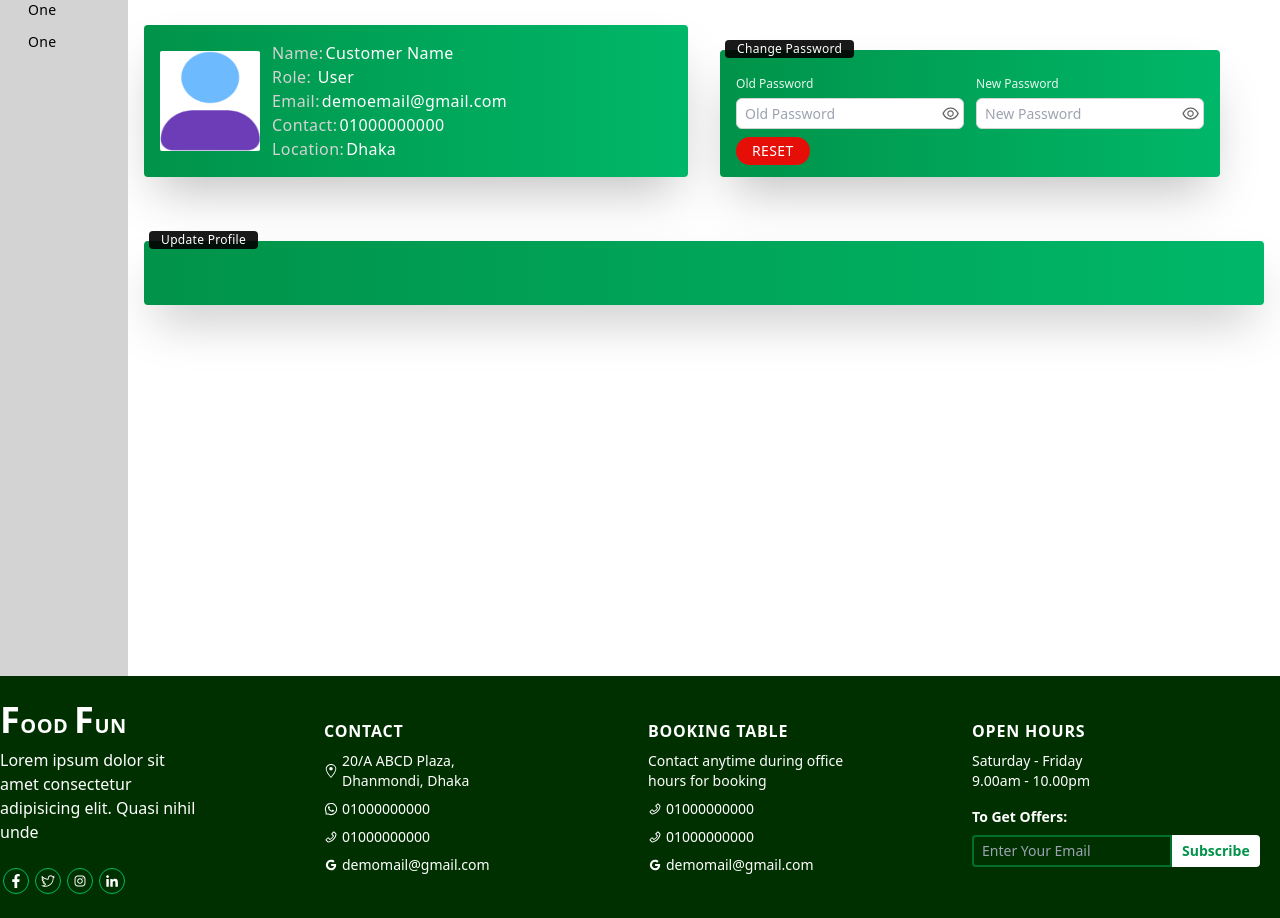
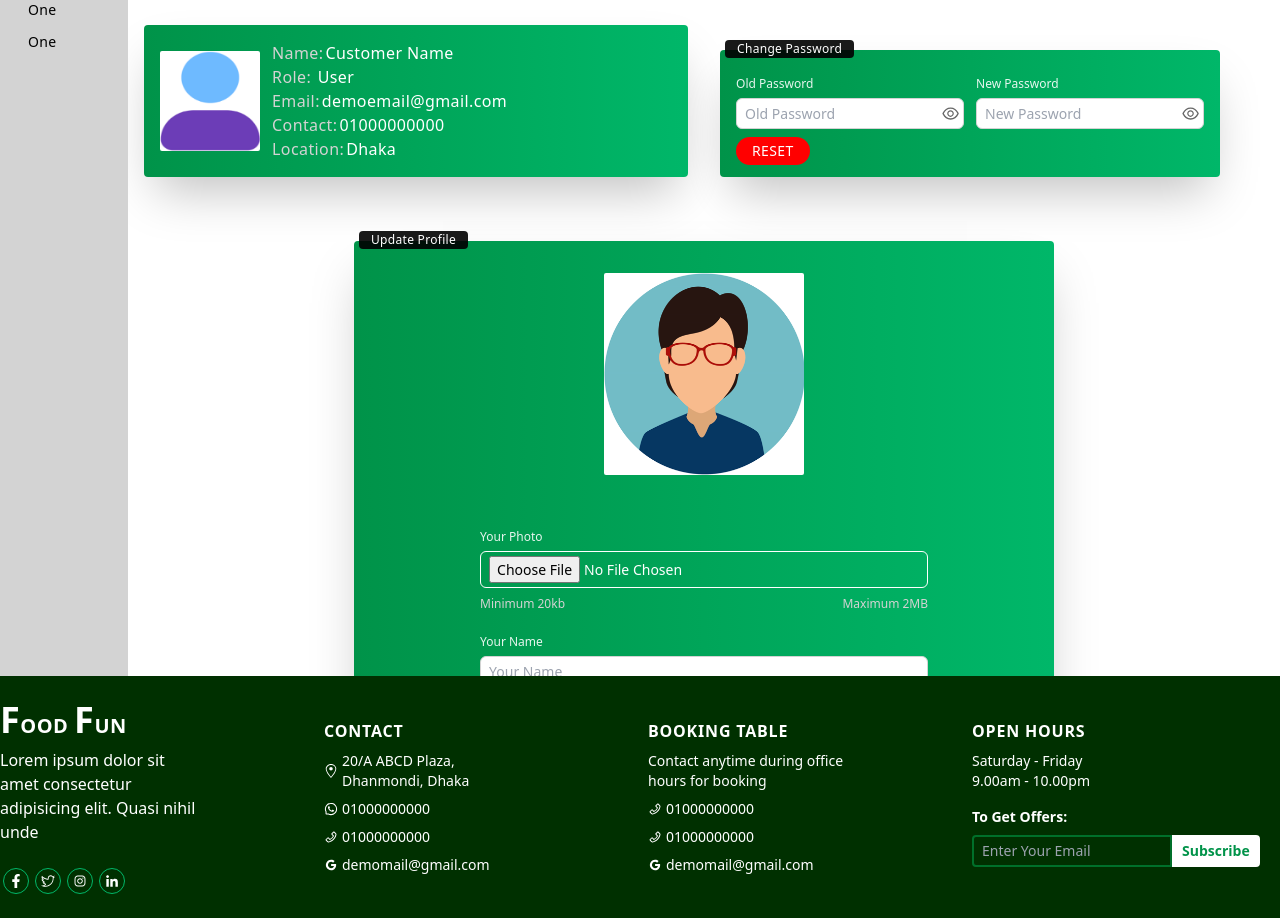
Before and after one commit to samsuzzaman1998/1.Restaurant-Website-Frontend, a React (Create React App) app: page /dashboard/profile in a window 1280 px wide. Shown: the part 180-1098 px from the top of the page. Built offline with nearby package versions, Linux system fonts and the light colour scheme.

Commit message:
update profile page fully

```diff
--- a/src/components/nonShared/DashboardPageCom/ChangePassword.js
+++ b/src/components/nonShared/DashboardPageCom/ChangePassword.js
@@ -46,7 +46,7 @@ const ChangePassword = () => {
                                     type={showPassword ? "text" : "password"}
                                     placeholder="Old Password"
                                     id="oldPassword"
-                                    className="w-full px-2 py-1 text-green-500 border border-gray rounded-md outline-none focus:border-green-100 transition-all duration-200 text-[14px] mt-1 "
+                                    className="w-full px-2 py-1 text-green-500 border border-gray rounded-md outline-none focus:border-green-100 transition-all duration-200 sm:text-[14px] text-[11px] mt-1 "
                                     {...register("oldPassword", {
                                         required: "enter old password",
                                         minLength: {
@@ -93,7 +93,7 @@ const ChangePassword = () => {
                                     type={showPassword ? "text" : "password"}
                                     placeholder="New Password"
                                     id="newPassword"
-                                    className="w-full px-2 py-1 text-green-500 border border-gray rounded-md outline-none focus:border-green-100 transition-all duration-200 text-[14px] mt-1 "
+                                    className="w-full px-2 py-1 text-green-500 border border-gray rounded-md outline-none focus:border-green-100 transition-all duration-200 text-[11px] sm:text-[14px] mt-1 "
                                     {...register("newPassword", {
                                         required: "enter a new password",
                                         minLength: {
@@ -134,7 +134,7 @@ const ChangePassword = () => {
                         </div>
                     </div>
                     <button
-                        className="bg-red bg-opacity-90 text-white px-4 rounded-3xl py-1 text-xs sm:text-sm uppercase tracking-wide font-medium transition-all duration-200 hover:text-green-500 mt-2"
+                        className="bg-red text-white px-4 rounded-3xl py-1 text-xs sm:text-sm uppercase tracking-wide font-medium transition-all duration-200 hover:bg-opacity-90 mt-2"
                         type="submit"
                     >
                         reset
--- a/src/components/nonShared/DashboardPageCom/UpdateProfileCard.js
+++ b/src/components/nonShared/DashboardPageCom/UpdateProfileCard.js
@@ -1,15 +1,160 @@
 import React from "react";
+import {
+    AiOutlineEye,
+    AiOutlineEyeInvisible,
+    AiOutlineGoogle,
+} from "react-icons/ai";
+import { FaFacebook } from "react-icons/fa";
+import { Link } from "react-router-dom";
+import { useForm } from "react-hook-form";
+import { toast } from "react-toastify";
+import profile from "../../../assets/M1.png";
 
 const UpdateProfileCard = () => {
+    const {
+        register,
+        handleSubmit,
+        formState: { errors },
+    } = useForm();
+
+    const onSubmit = (data) => {
+        const { email, password } = data;
+
+        console.log(data);
+        //{email: 'demo@gmail.com', password: 'asdghjkvA@1'}
+    };
     return (
-        <section className="flex justify-center">
+        <section className="flex justify-center mb-20 w-full max-w-[700px] mx-auto">
             <div className="w-full shadow-2xl rounded mt-16 py-3 px-[8px] sm:py-8 sm:px-4 bg-gradient-to-r from-green-200 to-green-100 relative">
                 <label className="capitalize text-[10px] md:text-xs tracking-wide text-white bg-black bg-opacity-90 px-1 sm:px-3 py-[1px] rounded absolute top-[-10px] left-[5px]">
                     update profile
                 </label>
 
                 <div className="">
-                    <form action="" className=""></form>
+                    <img
+                        src={profile}
+                        alt="avatar"
+                        className="w-full max-w-[200px] h-full rounded-sm mx-auto"
+                    />
+
+                    <form onSubmit={handleSubmit(onSubmit)} className="mt-12">
+                        {/* Avatar */}
+                        <div className="w-full max-w-md mx-auto mt-4">
+                            <label
+                                htmlFor="avatarURL"
+                                className="capitalize text-xs  text-white opacity-90"
+                            >
+                                your photo
+                            </label>
+                            <input
+                                type="file"
+                                placeholder="URL"
+                                id="avatarURL"
+                                className="w-full px-2 py-1 text-white capitalize border border-white rounded-md outline-none transition-all duration-200 text-[14px] mt-1"
+                                {...register("avatarURL")}
+                            />
+                            <div className="flex justify-between items-center">
+                                <p className="text-center text-xs capitalize mt-2 text-gray">
+                                    Minimum 20kb
+                                </p>
+                                <p className="text-center text-xs capitalize mt-2 text-gray">
+                                    Maximum 2MB
+                                </p>
+                            </div>
+                        </div>
+                        {/* Name */}
+                        <div className="w-full max-w-md mx-auto mt-4">
+                            <label
+                                htmlFor="username"
+                                className="capitalize text-xs  text-white opacity-90"
+                            >
+                                your name
+                            </label>
+                            <input
+                                type="text"
+                                placeholder="Your Name"
+                                id="username"
+                                className="w-full px-2 py-1 text-green-500 capitalize border border-gray rounded-md outline-none  transition-all duration-200 text-[14px] mt-1"
+                                {...register("username")}
+                            />
+                        </div>
+                        {/* Email */}
+                        <div className="w-full max-w-md mx-auto mt-4">
+                            <label
+                                htmlFor="email"
+                                className="capitalize text-xs  text-white opacity-90"
+                            >
+                                your email
+                            </label>
+                            <input
+                                type="text"
+                                placeholder="Your email"
+                                id="email"
+                                className="w-full px-2 py-1  capitalize border border-gray rounded-md outline-none  transition-all duration-200 text-[14px] mt-1 "
+                                {...register("email")}
+                                disabled
+                                value="demo value"
+                            />
+                        </div>
+                        {/* Role */}
+                        <div className="w-full max-w-md mx-auto mt-4">
+                            <label
+                                htmlFor="role"
+                                className="capitalize text-xs  text-white opacity-90"
+                            >
+                                your role
+                            </label>
+                            <input
+                                type="text"
+                                placeholder="Your role"
+                                id="role"
+                                className="w-full px-2 py-1 text-green-500 capitalize border border-gray rounded-md outline-none  transition-all duration-200 text-[14px] mt-1"
+                                {...register("role")}
+                                disabled
+                                value="demo value"
+                            />
+                        </div>
+                        {/* Contact */}
+                        <div className="w-full max-w-md mx-auto mt-4">
+                            <label
+                                htmlFor="contact"
+                                className="capitalize text-xs  text-white opacity-90"
+                            >
+                                contact number
+                            </label>
+                            <input
+                                type="text"
+                                placeholder="+880"
+                                id="contact"
+                                className="w-full px-2 py-1 text-green-500 capitalize border border-gray rounded-md outline-none  transition-all duration-200 text-[14px] mt-1"
+                                {...register("contact")}
+                            />
+                        </div>
+                        {/* Location */}
+                        <div className="w-full max-w-md mx-auto mt-4">
+                            <label
+                                htmlFor="location"
+                                className="capitalize text-xs  text-white opacity-90"
+                            >
+                                Your Location
+                            </label>
+                            <input
+                                type="text"
+                                placeholder="location"
+                                id="contact"
+                                className="w-full px-2 py-1 text-green-500 capitalize border border-gray rounded-md outline-none  transition-all duration-200 text-[14px] mt-1"
+                                {...register("location")}
+                            />
+                        </div>
+                        <div className="flex justify-center mt-3">
+                            <button
+                                className="bg-red  text-white px-4 rounded-3xl py-1 text-xs sm:text-sm uppercase tracking-wide font-medium transition-all duration-200  hover:bg-opacity-90 mt-2"
+                                type="submit"
+                            >
+                                update
+                            </button>
+                        </div>
+                    </form>
                 </div>
             </div>
         </section>
```
